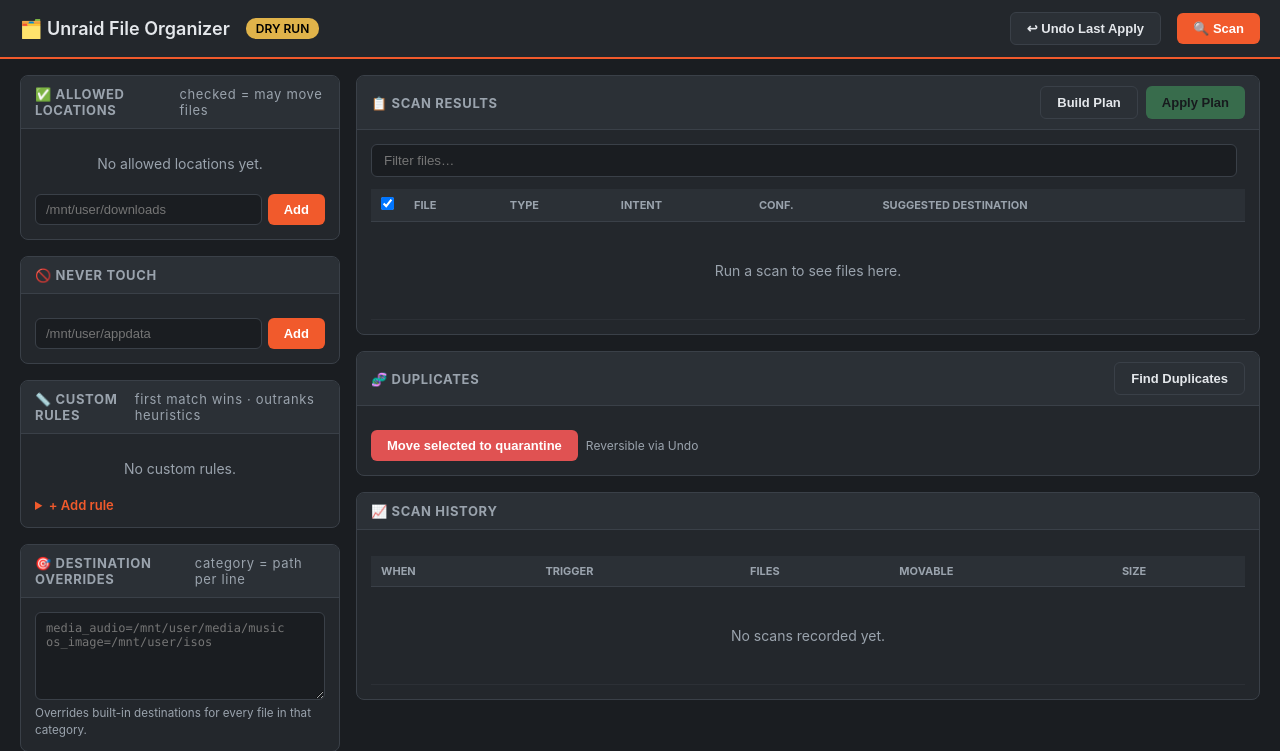
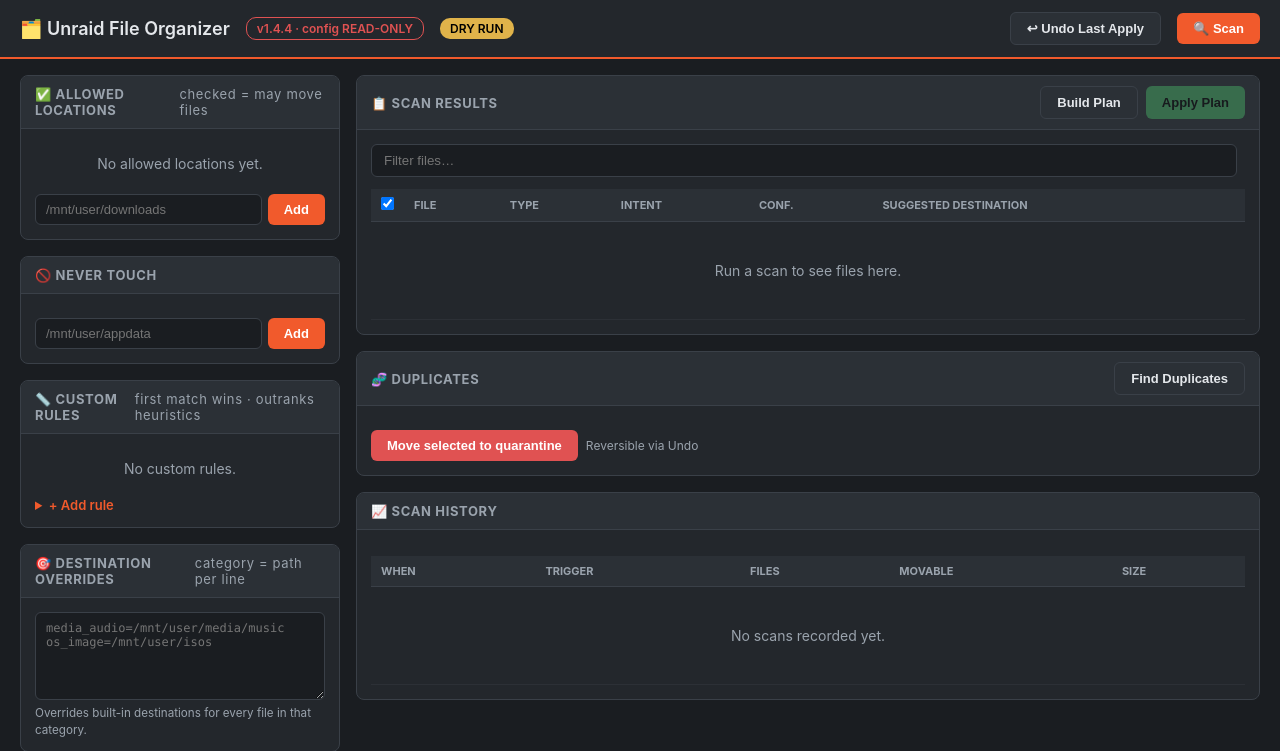
Before and after one commit to wildfirebill-organize/unraid-file-organizer, a FastAPI app: page / in a window 1280 px wide. Shown: the top 751 px of the page. Run offline with FastAPI, Linux system fonts and the light colour scheme; data that the repository does not hold is empty.

Commit message:
feat: version diagnostics — /api/version endpoint, UI version badge, entrypoint write-test
Users on stale images could not tell; the header badge now shows the running
version and turns red with 'config READ-ONLY' when /config is not writable.
Entrypoint also warns at startup if chown did not make /config writable.

```diff
--- a/app/main.py
+++ b/app/main.py
@@ -11,20 +11,38 @@ from fastapi.responses import HTMLResponse, FileResponse
 from fastapi.staticfiles import StaticFiles
 
 from app.api.routes import router as api_router, scheduler
-
+from app.version import VERSION
 logging.basicConfig(level=logging.INFO, format="%(asctime)s %(levelname)s %(name)s: %(message)s")
 logger = logging.getLogger("organizer")
 
 
 @asynccontextmanager
 async def lifespan(app: FastAPI):
+    import os
     task = asyncio.create_task(scheduler.run())
-    logger.info("Background scheduler task started")
+    writable = os.access(os.path.dirname(os.environ.get("ORGANIZER_CONFIG", "/config/config.json")), os.W_OK)
+    logger.info(
+        "Unraid File Organizer v%s starting | uid=%d | /config writable=%s",
+        VERSION, os.geteuid(), writable,
+    )
     yield
     task.cancel()
 
 
-app = FastAPI(title="Unraid File Organizer", version="1.4.3", lifespan=lifespan)
+app = FastAPI(title="Unraid File Organizer", version=VERSION, lifespan=lifespan)
+
+
+@app.get("/api/version")
+async def version_info():
+    import os
+    config_dir = os.environ.get("ORGANIZER_CONFIG", "/config/config.json")
+    parent = os.path.dirname(config_dir)
+    return {
+        "version": VERSION,
+        "uid": os.geteuid(),
+        "config_path": config_dir,
+        "config_writable": os.access(parent, os.W_OK),
+    }
 
 app.include_router(api_router)
 
--- a/app/templates/index.html
+++ b/app/templates/index.html
@@ -83,6 +83,7 @@
 
 <header>
   <h1>🗂️ Unraid File Organizer</h1>
+  <span id="verBadge" class="badge" style="border:1px solid var(--border);color:var(--muted)">v…</span>
   <span id="modeBadge" class="badge dry">DRY RUN</span>
   <div class="spacer"></div>
   <button class="btn secondary" onclick="undoLast()">↩ Undo Last Apply</button>
@@ -708,7 +709,18 @@ async function undoLast(){
 function esc(s){ return String(s??'').replace(/[&<>"']/g,c=>({'&':'&amp;','<':'&lt;','>':'&gt;','"':'&quot;',"'":'&#39;'}[c])); }
 function escAttr(s){ return String(s??'').replace(/'/g,"\\'").replace(/"/g,'&quot;'); }
 
+async function loadVersion(){
+  try{
+    const v = await api('/version');
+    const el = document.getElementById('verBadge');
+    el.textContent = `v${v.version}` + (v.config_writable ? '' : ' · config READ-ONLY');
+    el.style.color = v.config_writable ? 'var(--green)' : 'var(--red)';
+    el.style.borderColor = v.config_writable ? 'var(--border)' : 'var(--red)';
+  }catch(e){}
+}
+
 loadConfig();
+loadVersion();
 </script>
 </body>
 </html>
--- /dev/null
+++ b/app/version.py
@@ -0,0 +1,3 @@
+"""Single source of truth for the application version."""
+
+VERSION = "1.4.4"
```
Also changed, not shown: CHANGELOG.md, 1 other file.
